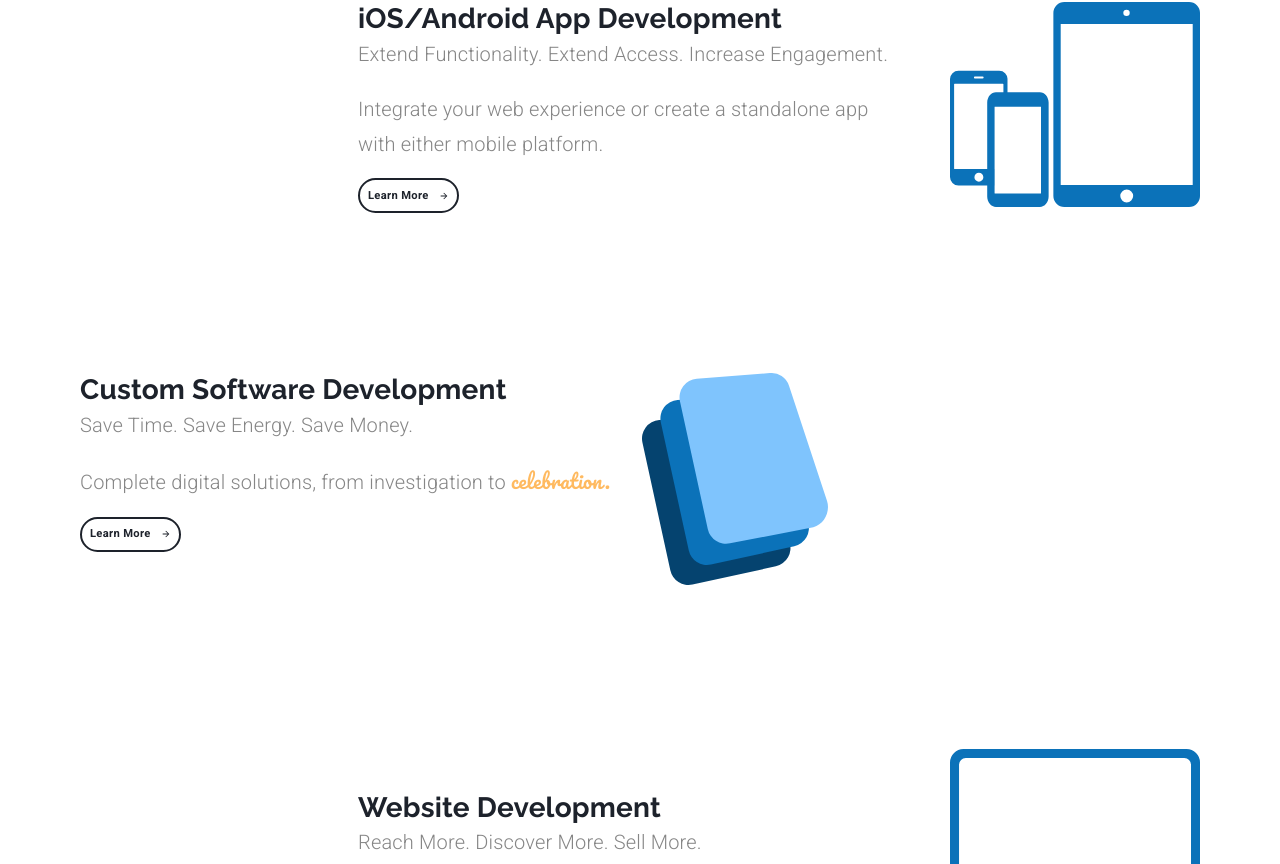
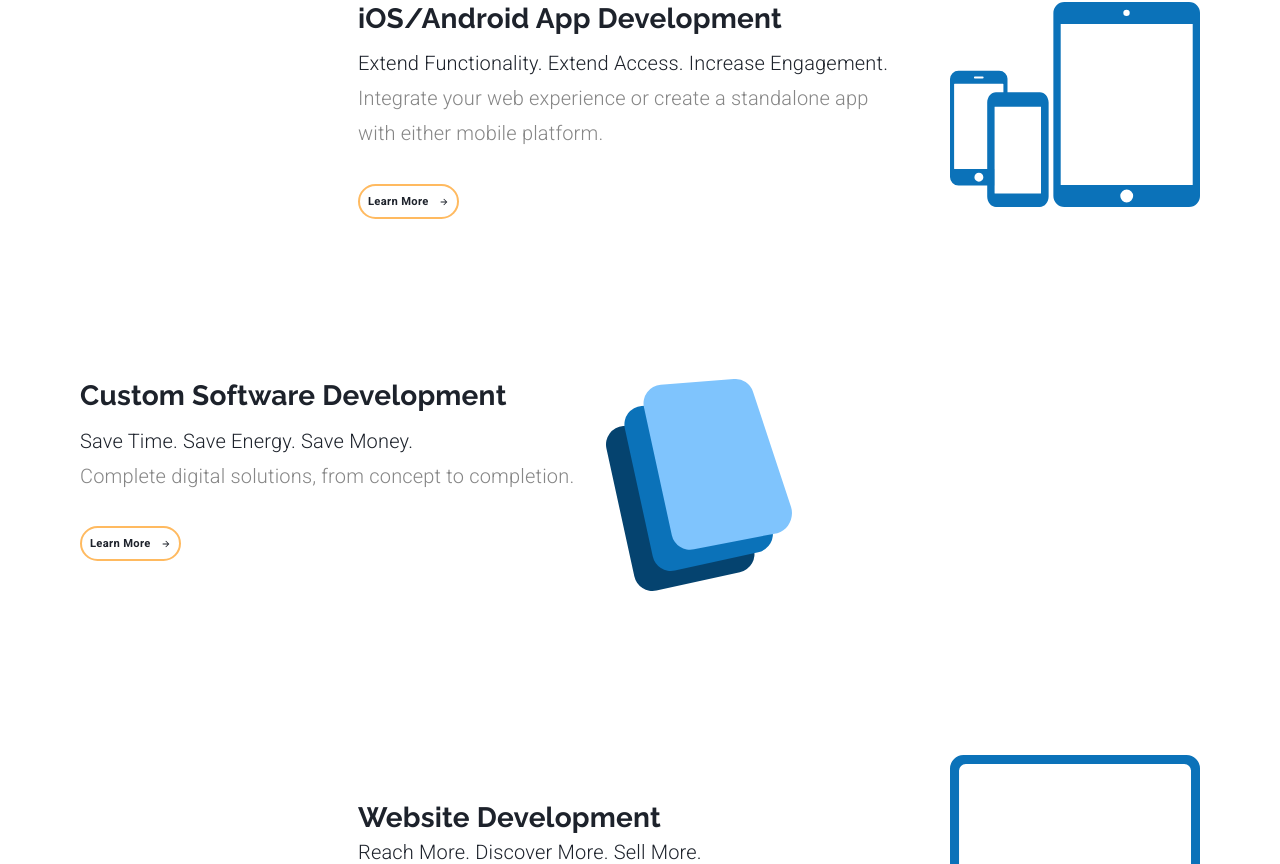
Before and after one commit to onTheDL/das-nextJS, a Next.js app: page /services in a window 1280 px wide. Shown: the part 296-1160 px from the top of the page. Built offline with nearby package versions, Linux system fonts and the light colour scheme.

Commit message:
Update layout and colour scheme

```diff
--- a/pages/contact.js
+++ b/pages/contact.js
@@ -234,7 +234,7 @@ export default function Contact({ setValue, setSelectedIndex }) {
                 <img
                   src="/assets/phone.svg"
                   alt="phone"
-                  style={{ marginRight: "0.5em", verticalAlign: "bottom" }}
+                  style={{ marginRight: "0.5em", verticalAlign: "bottom"}}
                 />
               </Grid>
               <Grid item>
--- a/pages/estimate.js
+++ b/pages/estimate.js
@@ -778,6 +778,7 @@ export default function Estimate({ setValue, setSelectedIndex }) {
           content="Use our free online estimate calculator to see the cost of your custom software, mobile app, or website design and development project!"
         />
       </Head>
+
       <Grid
         item
         container
--- a/pages/services.js
+++ b/pages/services.js
@@ -10,7 +10,6 @@ const customSoftwareIcon = "/assets/customSoftware.svg";
 const mobileAppsIcon = "/assets/mobileIcon.svg";
 const websiteIcon = "/assets/websiteIcon.svg";
 
-
 const useStyles = makeStyles((theme) => ({
   specialText: {
     fontFamily: "Pacifico",
@@ -21,6 +20,7 @@ const useStyles = makeStyles((theme) => ({
     fontSize: "0.7rem",
     height: 35,
     padding: 8,
+    borderColor: theme.palette.common.orange,
     marginTop: "1.5em",
     [theme.breakpoints.down("sm")]: {
       marginBottom: "2em",
@@ -28,7 +28,7 @@ const useStyles = makeStyles((theme) => ({
     },
   },
   subtitle: {
-    marginBottom: "1em",
+    marginBottom: "0.8em",
   },
   icon: {
     marginLeft: "2em",
@@ -51,7 +51,6 @@ export default function Services({ setValue, setSelectedIndex }) {
 
   return (
     <Grid container direction="column">
-
       {/* SEO */}
       <Head>
         <title key="title">
@@ -96,14 +95,20 @@ export default function Services({ setValue, setSelectedIndex }) {
               width: matchesSM ? undefined : "35em",
             }}
           >
-            <Typography variant="h4">iOS/Android App Development</Typography>
+            <Typography variant="h4" gutterBottom>
+              iOS/Android App Development
+            </Typography>
             <Typography variant="subtitle1" className={classes.subtitle}>
-              Extend Functionality. Extend Access. Increase Engagement.
+              Extend Functionality. Extend Access. Increase Engagement. <br />
+              <span style={{ color: "#868686" }}>
+                Integrate your web experience or create a standalone app
+                {matchesSM ? null : <br />} with either mobile platform.
+              </span>
             </Typography>
-            <Typography variant="subtitle1">
+            {/* <Typography variant="subtitle1">
               Integrate your web experience or create a standalone app
               {matchesSM ? null : <br />} with either mobile platform.
-            </Typography>
+            </Typography> */}
             <Button
               component={Link}
               href="/mobileapps"
@@ -155,13 +160,14 @@ export default function Services({ setValue, setSelectedIndex }) {
               textAlign: matchesSM ? "center" : undefined,
             }}
           >
-            <Typography variant="h4">Custom Software Development</Typography>
+            <Typography variant="h4" gutterBottom>
+              Custom Software Development
+            </Typography>
             <Typography variant="subtitle1" className={classes.subtitle}>
-              Save Time. Save Energy. Save Money.
-            </Typography>
-            <Typography variant="subtitle1">
-              Complete digital solutions, from investigation to{" "}
-              <span className={classes.specialText}>celebration.</span>
+              Save Time. Save Energy. Save Money. <br />
+              <span style={{ color: "#868686" }}>
+                Complete digital solutions, from concept to completion.
+              </span>
             </Typography>
             <Button
               component={Link}
@@ -212,11 +218,12 @@ export default function Services({ setValue, setSelectedIndex }) {
           >
             <Typography variant="h4">Website Development</Typography>
             <Typography variant="subtitle1" className={classes.subtitle}>
-              Reach More. Discover More. Sell More.
+              Reach More. Discover More. Sell More. <br />
+              <span style={{ color: "#868686" }}>
+                Optimized for Search Engines. Built for speed.
+              </span>
             </Typography>
-            <Typography variant="subtitle1">
-              Optimized for Search Engines. Build for speed.
-            </Typography>
+
             <Button
               component={Link}
               href="/websites"
--- a/src/ui/CallToAction.js
+++ b/src/ui/CallToAction.js
@@ -76,7 +76,7 @@ export default function CallToAction({ setValue, setSelectedIndex }) {
               Simple Software. <br /> Exponental Results.
             </Typography>
             <Typography variant="subtitle2" style={{ fontSize: "1.5rem" }}>
-              Saying something inspirational on this line.
+              Write something inspirational here.
             </Typography>
             <Grid container item justify={matchesSM ? "center" : "undefined"}>
               <Button
--- a/src/ui/Theme.js
+++ b/src/ui/Theme.js
@@ -41,7 +41,7 @@ export default createMuiTheme({
       lineHeight: 1.5
     },
     h3: {
-      fontFamily: "Pacifico",
+      fontFamily: "Raleway",
       fontSize: "2.5rem",
       color: dasBlue,
     },
@@ -60,12 +60,17 @@ export default createMuiTheme({
     subtitle1: {
       fontSize: "1.25rem",
       fontWeight: 300,
-      color: dasGrey,
+      color: dasBlue,
     },
     subtitle2: {
       color: "white",
       fontSize: "1.25rem",
       fontWeight: 300,
+    },
+    subtitle3: {
+      fontSize: "1.25rem",
+      fontWeight: 300,
+      color: dasGrey,
     },
     body1: {
       fontSize: "1.25rem",
```
Also changed, not shown: pages/customsoftware.js (+8 -8 lines), pages/index.js (+19 -21 lines), pages/revolution.js (+10 -9 lines).
